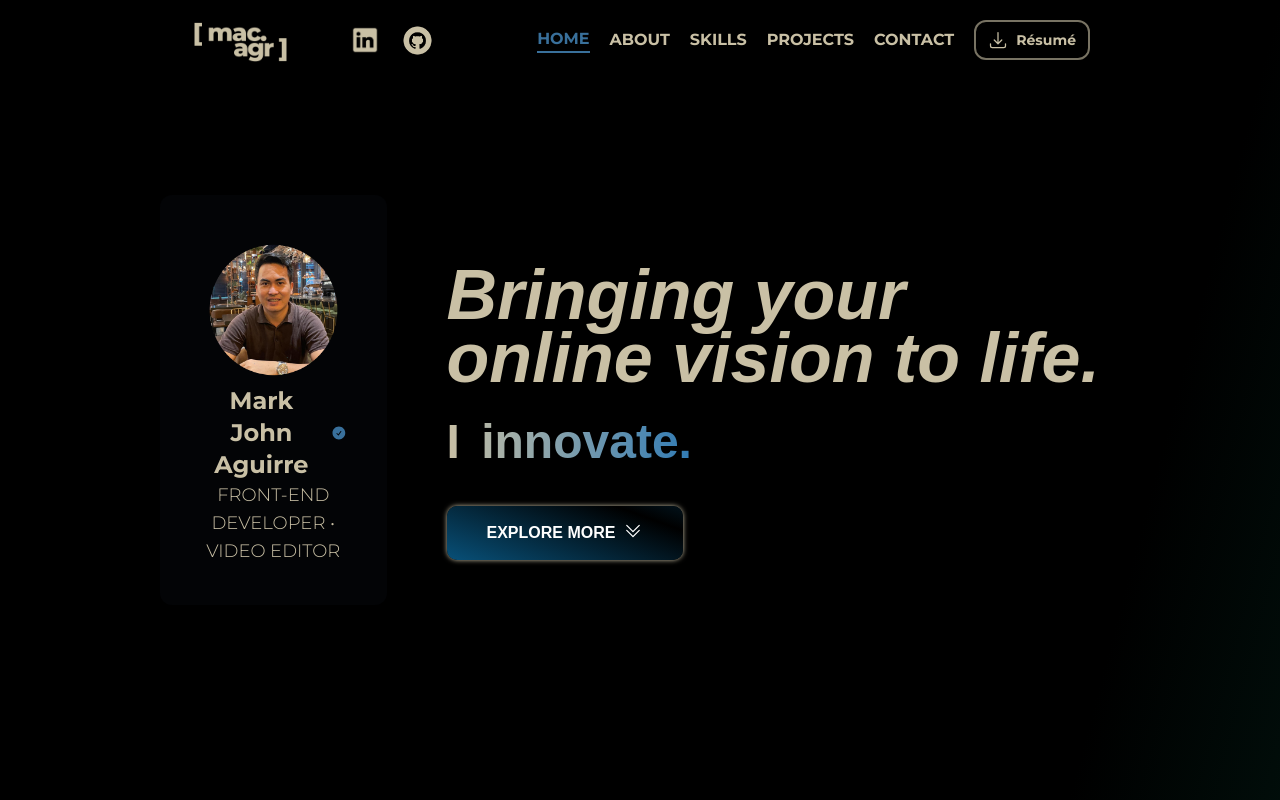
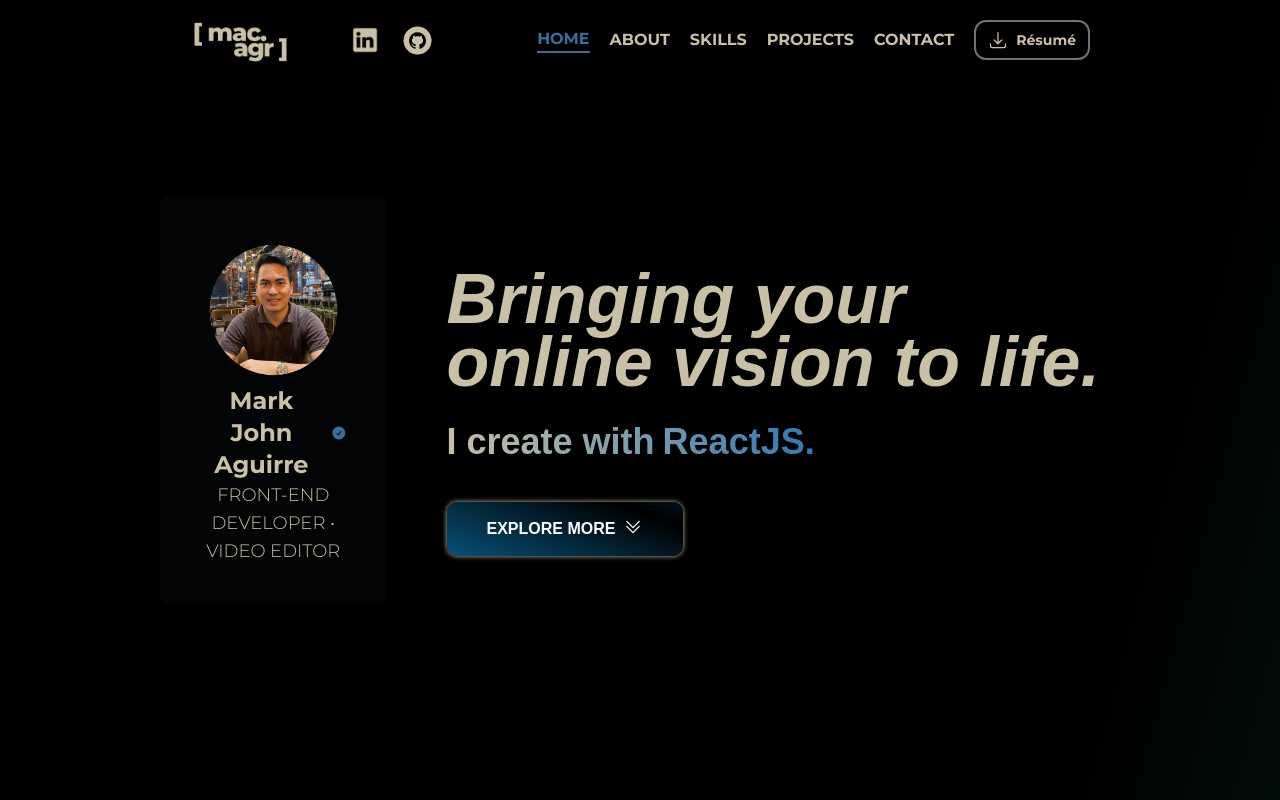
Before and after one commit to aguirremac/portfolio, a React (Vite) app: page / in a window 1280 px wide. Shown: the top 800 px of the page. Built offline with nearby package versions, Linux system fonts and the light colour scheme.

Commit message:
polish bugs, fix grammar

```diff
--- a/src/components/home/Home.tsx
+++ b/src/components/home/Home.tsx
@@ -91,19 +91,19 @@ const Home = ({ setSelectedPage }: Props) => {
             </p>
         </motion.div>
         <HText>
-        <motion.div className="mt-10 flex gap-2  text-xl md:text-2xl lg:text-3xl xl:text-5xl font-bold"
+        <motion.div className="mt-10 flex gap-2  text-xl md:text-2xl lg:text-xl xl:text-4xl font-bold"
         initial = 'hidden'
         whileInView='visible'
-        viewport={{once: true, amount: 0.5}}  //once lang lalabas, 50% ng div lumabas na
-        transition={{ duration: 1}}
+        viewport={{once: true, amount: 1}}  //once lang lalabas, 50% ng div lumabas na
+        transition={{duration: 1}}
         variants={{
-         hidden: {opacity: 0, x: 50},
-         visible: {opacity: 1, x: 0}
+         hidden: {opacity: 0, y: 50},
+         visible: {opacity: 1, y: 0}
         }}>
-          I&nbsp;
+          I create with
           <TypewriterComponent
             options={{
-              strings: ["create.", "innovate.", "accomplish."],
+              strings: ["TypeScript.", "ReactJS.", "TailwindCSS.", "better UI/UX in mind."],
               autoStart: true,
               loop: true,
             }}
--- a/src/components/nav/Navbar.tsx
+++ b/src/components/nav/Navbar.tsx
@@ -33,13 +33,13 @@ const Navbar = ({ isTopOfPage, selectedPage, setSelectedPage }: Props) => {
       <div className={`${style.flexBetween} mx-auto w-11/12 md:w-9/12`}>
         <div>
           {isTopOfPage ? (
-            <div className="flex gap-4 md:gap-5 items-center">
+            <div className="flex gap-4 md:gap-5 lg:gap-1 xl:gap-5 items-center">
             <AnchorLink
             onClick={()=>setSelectedPage(NavOptions.Home)}
             href={`#${NavOptions.Home}`}>
               <img
               src="\assets\mac-agr-icon-slate.png"
-              className="h-[60px] md:h-[100px] cursor-pointer duration-300 ease-in-out active:scale-110 pr-5 md:pr-10"
+              className="h-[60px] md:h-[100px] cursor-pointer duration-300 ease-in-out active:scale-110 pr-5 md:pr-10 lg:pr-2 xl:pr-10"
               alt="logo"
             ></img>
             </AnchorLink>
@@ -47,10 +47,10 @@ const Navbar = ({ isTopOfPage, selectedPage, setSelectedPage }: Props) => {
             <a href="https://github.com/aguirremac"><img className="h-[25px] md:h-[35px] cursor-pointer" src="\assets\github-slate.png"></img></a>
             </div>
           ) : (
-            <div className="flex gap-4 md:gap-5 items-center">
+            <div className="flex gap-4 md:gap-5 lg:gap-1 xl:gap-5 items-center">
             <img
               src="\assets\mac-agr-icon.png"
-              className="h-[60px] md:h-[100px] cursor-pointer duration-300 ease-in-out active:scale-110 pr-5 md:pr-10"
+              className="h-[60px] md:h-[100px] cursor-pointer duration-300 ease-in-out active:scale-110 pr-5 md:pr-10 lg:pr-2 xl:pr-10"
               alt="logo"
             ></img>
             <a href="https://www.linkedin.com/in/mark-john-aguirre-66464a136/"><img className="h-[20px] md:h-[30px] cursor-pointer" src="\assets\linkedin-green.png"></img></a>
@@ -60,7 +60,7 @@ const Navbar = ({ isTopOfPage, selectedPage, setSelectedPage }: Props) => {
         </div>
 
         {isAboveMediumScreen ? (
-          <div className={`${style.flexBetween} gap-5 ${isTopOfPage ? "text-[#C9C0A5]" : "text-[#416A59]"}`}>
+          <div className={`${style.flexBetween} gap-5 lg:gap-3 xl:gap-5 ${isTopOfPage ? "text-[#C9C0A5]" : "text-[#416A59]"}`}>
             <Link
               page="HOME"
               selectedPage={selectedPage}
@@ -125,7 +125,7 @@ const Navbar = ({ isTopOfPage, selectedPage, setSelectedPage }: Props) => {
             <XMarkIcon />
           </div>
 
-          <div className=" flex flex-col items-center justify-center gap-10 pt-20 text-[#416A59]">
+          <div className=" flex flex-col items-center justify-center gap-10  pt-20 text-[#416A59]">
             <Link
               page="HOME"
               selectedPage={selectedPage}
--- a/src/components/projects/Projects.tsx
+++ b/src/components/projects/Projects.tsx
@@ -9,11 +9,10 @@ type Props = {
 };
 
 const Projects = ({ setSelectedPage }: Props) => {
-    const [hoveredProjectIndex, setHoveredProjectIndex] = useState<number | null>(null)
-    const [clickedIndex, setClickedIndex] = useState<number | null>(null)
+    const [hoveredProjIndex, setHoveredProjIndex] = useState<number | null>(null)
 
   return (
-    <section id="projects" onClick={(e)=> setClickedIndex(null)} >
+    <section id="projects" >
       <motion.div
         className="relative mx-auto flex h-fit w-11/12 md:w-9/12 flex-col  py-32 font-mont"
         onViewportEnter={() => setSelectedPage(NavOptions.Projects)}
@@ -30,9 +29,9 @@ const Projects = ({ setSelectedPage }: Props) => {
           </HText>
           {/* LISTA PROJECT */}
           {projectData.map((project: ProjectsType, index: number) => (
-            <motion.div onClick={(e)=> {
-                e.stopPropagation();  //to excempt the div to the onClick event on the parent div
-                setClickedIndex(index) }}
+            <motion.div
+                 onMouseEnter={(e)=> setHoveredProjIndex(index) }
+                 onMouseLeave={(e)=> setHoveredProjIndex(null) }
                 key={index} className="flex w-[80%] flex-col  md:flex-row items-center justify-between md:justify-center  bg-gradient-to-r from-[#C9C0A5] to-[#2877b5] drop-shadow-xl  rounded-md cursor-pointer"
                 initial="hidden"
                 whileInView="visible"
@@ -47,17 +46,17 @@ const Projects = ({ setSelectedPage }: Props) => {
               {/* project image */}
               <div className="flex w-full md:basis-1/2 justify-center border-b-2 md:border-b-0 md:border-r-2  border-[#2877b5]  md:border-[#2877b5]/50 ">
 
-                {/* nested demo/code */}
-                {clickedIndex === index &&
-                <div className="flex gap-5 justify-center items-center w-full absolute top-0 right-0 bg-black/90 h-full z-30 font-semibold">
+                {/* backdrop demo/code */}
+                {hoveredProjIndex === index &&
+                <div className="flex gap-5 justify-center items-center w-full absolute top-0 right-0 bg-black/90 h-full z-30 font-semibold ">
                     <a href={project.liveURL}><p className=" rounded-md px-2 py-1 cursor-pointer btn-grad-light ">DEMO</p> </a>
                     <a href={project.githubLink}><p className=" rounded-md px-2 py-1 cursor-pointer btn-grad-light ">CODE</p></a>
                 </div>}
 
 
-                <img  onMouseEnter={()=>setHoveredProjectIndex(index)} onMouseLeave={()=>setHoveredProjectIndex(null)}
+                <img
                   className=" h-[200px] md:h-[250px] lg:h-[300px] cursor-pointer hover:scale-105   duration-300"
-                  src={hoveredProjectIndex === index ? project.imgHovered : project.img}
+                  src={project.imgHovered}
                   alt={project.title}
                 />
               </div>
@@ -70,7 +69,7 @@ const Projects = ({ setSelectedPage }: Props) => {
                         <p key={stackIndex} className="bg-red-500/70 hover:bg-red-500 hover:text-white cursor-pointer text-[#A3BCB6] rounded-lg text-[8px] lg:text-[10px] px-2 py-1">{stack}</p>
                 ))}
                     </div>
-                <p className="w-[90%] text-[10px] lg:text-[15px]  font-light md:font-normal">
+                <p className="w-[90%] text-[13px] lg:text-[15px]  font-normal md:font-normal">
                   {project.description}
                 </p>
               </div>
```
